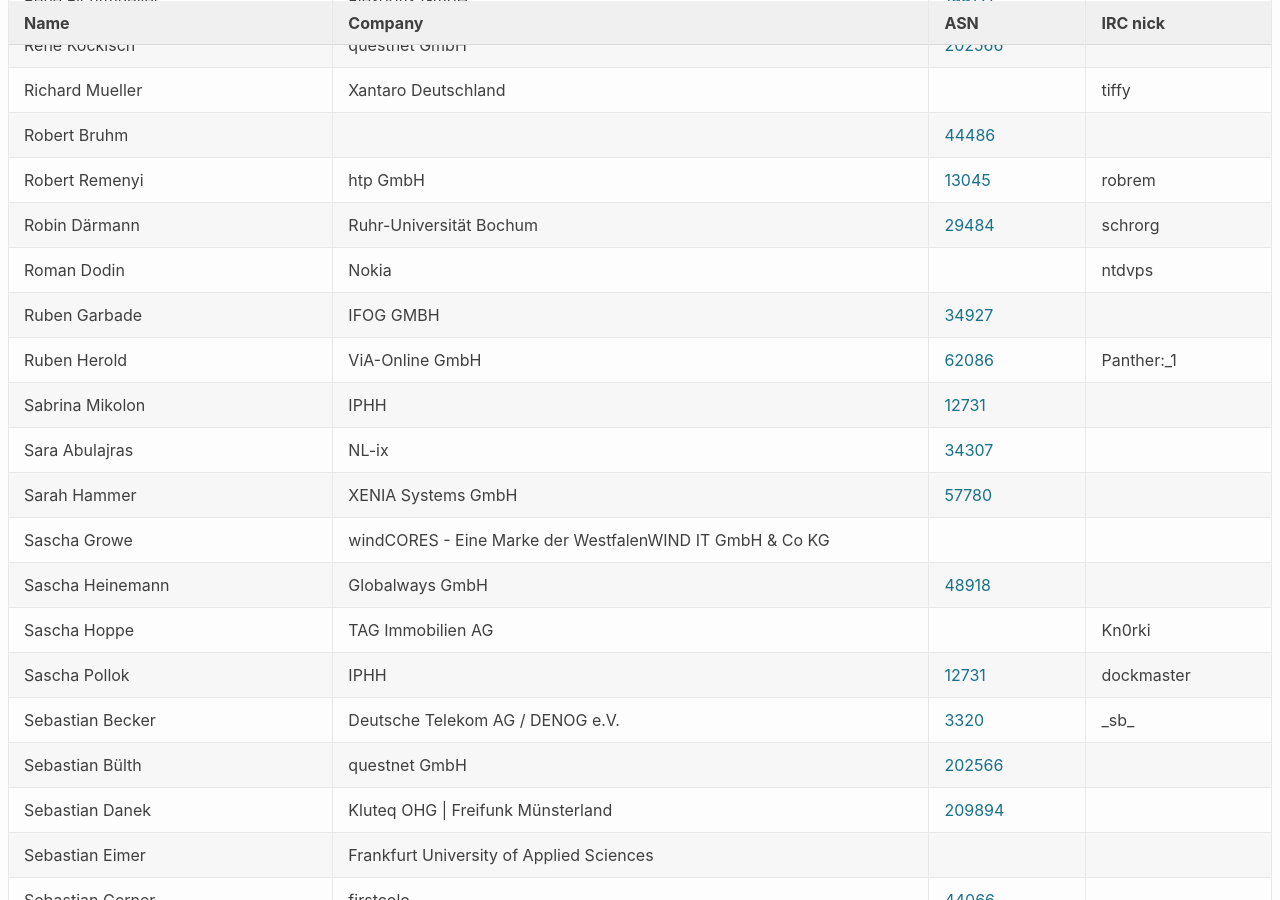
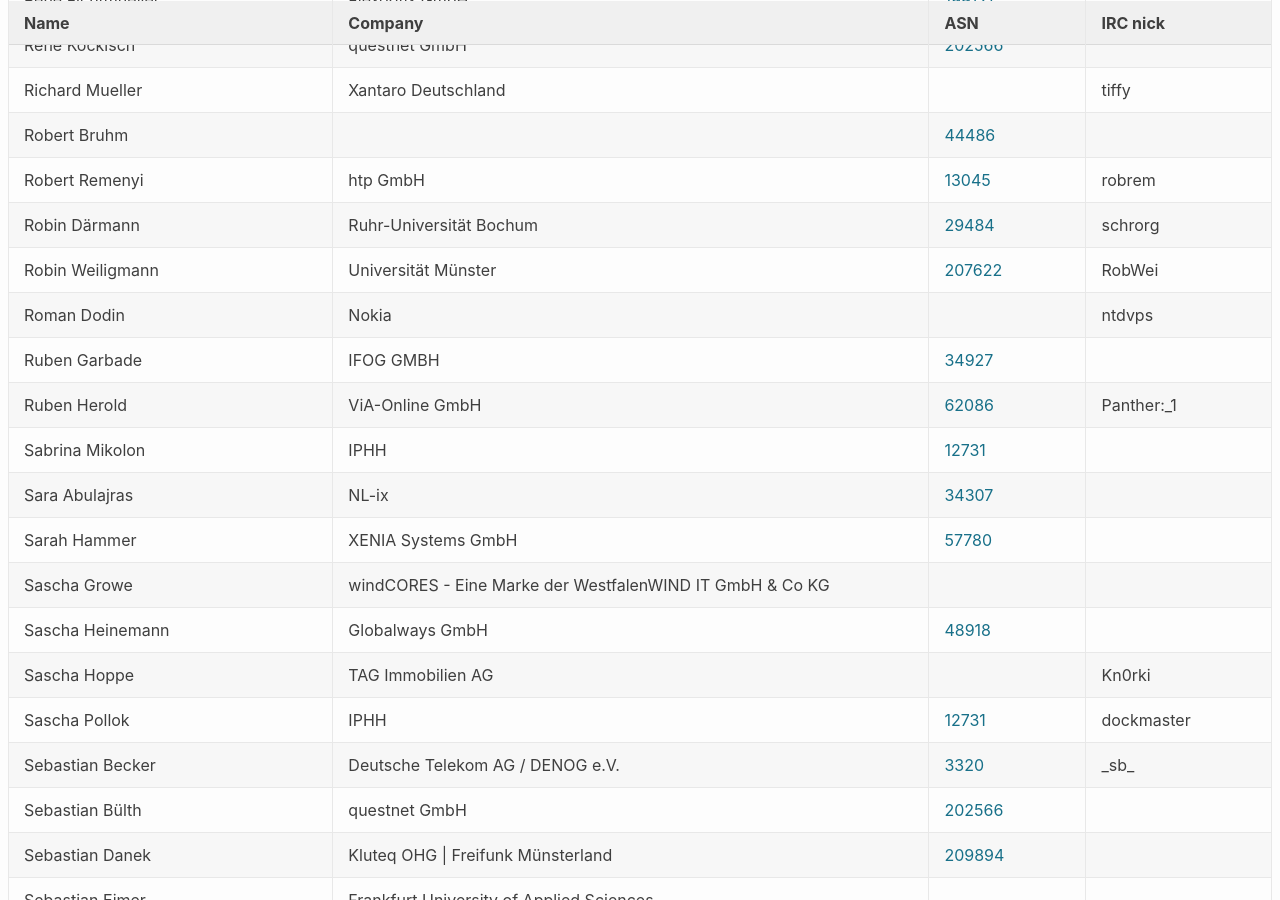
Before and after one commit to denog/pretix-attendeelist, a Jekyll site: the page built from denog15/index.md, in a window 1280 px wide and 900 px high, scrolled down 13789 px. Built offline with Jekyll 4.4.1, drawn with Linux system fonts in a browser that asks for light colours.

Commit message:
Latest data: Sat Oct 28 08:10:41 UTC 2023

```diff
--- a/_data/attendees_denog15_onsite.json
+++ b/_data/attendees_denog15_onsite.json
@@ -1848,6 +1848,12 @@
     "asn": "29484"
   },
   {
+    "name": "Robin Weiligmann",
+    "company": "Universität Münster",
+    "irc": "RobWei",
+    "asn": "207622"
+  },
+  {
     "name": "Roman Dodin",
     "company": "Nokia",
     "irc": "ntdvps",
```
